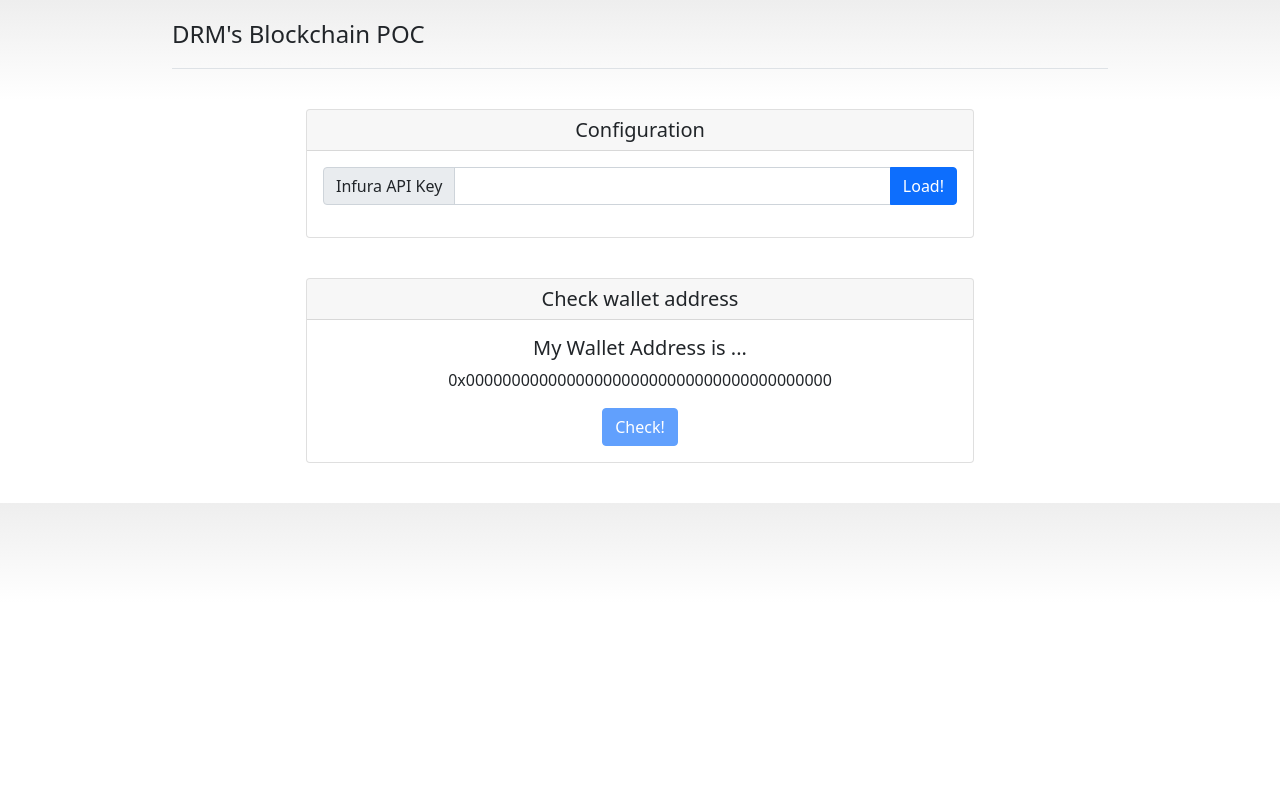
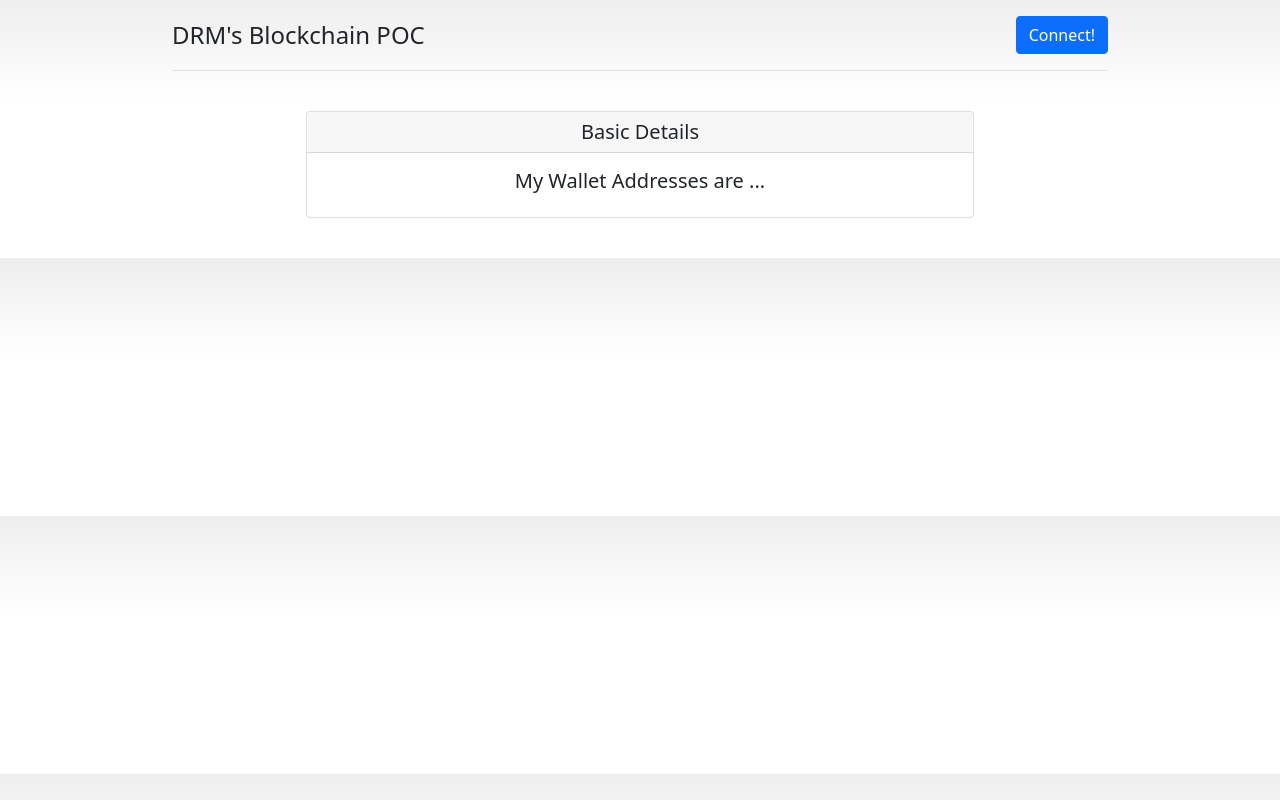
Before and after one commit to DreamN/BlockchainPOC, a plain HTML site: page index.html in a window 1280 px wide. Drawn offline with nearby package versions, Linux system fonts and the light colour scheme.

Commit message:
get wallet addresses

```diff
--- a/crypto.js
+++ b/crypto.js
@@ -1,22 +1,25 @@
 let loaded = false;
 let web3 = null;
 
-function loadConfig(){
-    let infuraApiKey = document.getElementById('infura-api-key').value;
-    let infuraUrl = `https://mainnet.infura.io/v3/${infuraApiKey}`;
-    web3 = new Web3(new Web3.providers.HttpProvider(infuraUrl));
-    console.log(infuraUrl)
+async function connectAccount(){
+    if (window.ethereum) {
+        await window.ethereum.request({method: 'eth_requestAccounts'}).then(addr => updateAccountAddress(addr));
+        window.web3 = new Web3(window.ethereum);
+        console.log("Success!");
+    }
+    else {
+        console.log("There's no metamask installed on this browser");
+    }
+
     loaded = true;
     enableOperationButtons();
+    updateAccountAddress();
 }
 
 function enableOperationButtons(){
-    let checkWalletAddressButton = document.getElementById('checkWalletAddressButton');
-    checkWalletAddressButton.disabled = false;
 }
 
-function checkWalletAddress(){
-    let walletAddressValueText = document.getElementById(wallet-address-value);
-    ethereum.request({method: "eth_requestAccounts"}).then(addr => walletAddressValueText.innerHTML = addr);
-
+function updateAccountAddress(addrs){
+    let walletAddressValueText = document.getElementById("wallet-address-value");
+    walletAddressValueText.innerHTML = addrs.join(",");
 }
--- a/index.html
+++ b/index.html
@@ -46,10 +46,13 @@
           </a>
 
           <nav class="d-inline-flex mt-2 mt-md-0 ms-md-auto">
-            <!-- <a class="me-3 py-2 text-dark text-decoration-none" href="#">Features</a>
-            <a class="me-3 py-2 text-dark text-decoration-none" href="#">Enterprise</a>
-            <a class="me-3 py-2 text-dark text-decoration-none" href="#">Support</a>
-            <a class="py-2 text-dark text-decoration-none" href="#">Pricing</a> -->
+            <!-- <a class="me-3 py-2 text-dark text-decoration-none" href="#">Features</a> -->
+            <!-- <a class="me-3 py-2 text-dark text-decoration-none" href="#">Enterprise</a> -->
+            <!-- <a class="me-3 py-2 text-dark text-decoration-none" href="#">Support</a> -->
+            <!-- <a class="py-2 text-dark text-decoration-none" href="#">Pricing</a> -->
+            <button type="button" class="btn btn-primary" onclick="connectAccount();">
+              Connect!
+            </button>
           </nav>
         </div>
       </header>
@@ -59,27 +62,10 @@
           <!-- <h1 class="display-4 fw-normal">Pricing</h1> -->
           <!-- <p class="fs-5 text-muted">Quickly build an effective pricing table for your potential customers with this Bootstrap example. It’s built with default Bootstrap components and utilities with little customization.</p> -->
           <div class="card">
-            <h5 class="card-header">Configuration</h5>
+            <h5 class="card-header">Basic Details</h5>
             <div class="card-body">
-              <div class="input-group mb-3">
-                <span class="input-group-text" id="basic-addon3">Infura API Key</span>
-                <input type="text" class="form-control" id="infura-api-key" aria-describedby="basic-addon3">
-                <a href="#" class="btn btn-primary" onclick="loadConfig();">Load!</a>
-              </div>
-            </div>
-          </div>
-        </div>
-        <div class="pricing-header p-3 pb-md-4 mx-auto text-center">
-          <!-- <h1 class="display-4 fw-normal">Pricing</h1> -->
-          <!-- <p class="fs-5 text-muted">Quickly build an effective pricing table for your potential customers with this Bootstrap example. It’s built with default Bootstrap components and utilities with little customization.</p> -->
-          <div class="card">
-            <h5 class="card-header">Check wallet address</h5>
-            <div class="card-body">
-              <h5 class="card-title">My Wallet Address is ...</h5>
-              <p class="card-text" id="wallet-address-value">0x0000000000000000000000000000000000000000</p>
-              <button type="button" class="btn btn-primary" onclick="checkWalletAddress();" id="checkWalletAddressButton" disabled>
-                Check!
-              </button>
+              <h5 class="card-title">My Wallet Addresses are ...</h5>
+              <p class="card-text" id="wallet-address-value"></p>
             </div>
           </div>
         </div>
@@ -87,6 +73,6 @@
     </div>
 
     <script src="https://cdn.jsdelivr.net/npm/web3@latest/dist/web3.min.js"></script>
-    <script src="./crypto.js"></script>
+    <script src="/crypto.js"></script>
   </body>
 </html>
```
